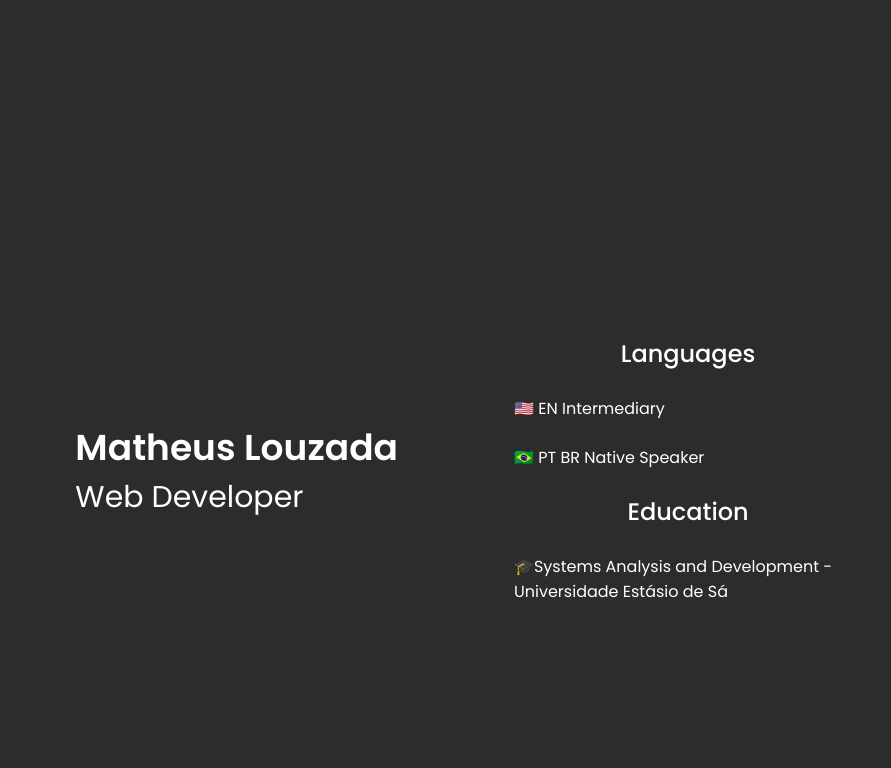
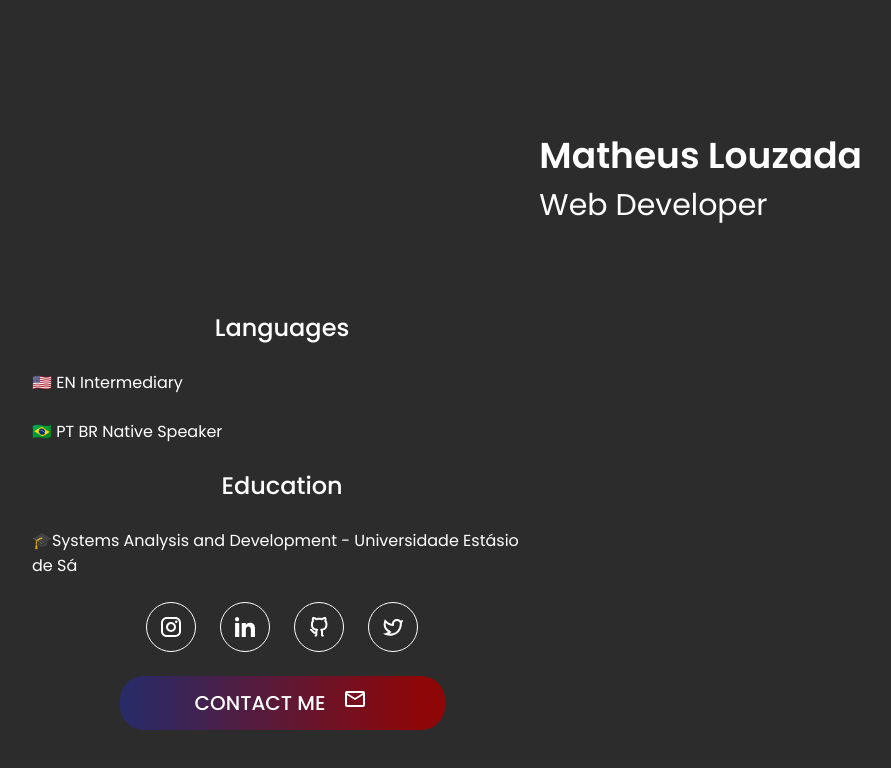
Before and after one commit to mtlouzada/my-portfolio, a Next.js app: page / in a window 1280 px wide. Shown: the top 768 px of the page, without its empty margins (358-1249 px from the left). Built offline with nearby package versions, Linux system fonts and the light colour scheme.

Commit message:
feat: delete display grind and start new skelleton

```diff
--- a/src/app/styles/home.scss
+++ b/src/app/styles/home.scss
@@ -1,15 +1,9 @@
 .container {
-    display: grid;
+    display: flex;
+    flex-direction: column;
     padding: 40px 32px;
     gap: 24px;
     justify-items: center;
-    grid-template-rows: repeat(4, auto);
-    grid-template-areas:
-    "header"
-    "btns"
-    "experience"
-    "info";
-
 
     .buttons {
         display: flex;
@@ -17,7 +11,6 @@
         justify-content: center;
         flex-direction: column;
         gap: 24px;
-        grid-area: btns;
         width: 100%;
     }
     .btn-primary {
@@ -46,14 +39,8 @@
     .container{
         padding: 70px 60px;
         height: 100vh;
-        grid-template-rows: fit-content(100%);
-        grid-template-columns: 60% 30%;
         align-items: center;
         justify-items: start;
         justify-content: space-between;
-        grid-template-areas:
-        "header info"
-        "experience empty-1"
-        "empty-2 btns";
     }
 }
```
